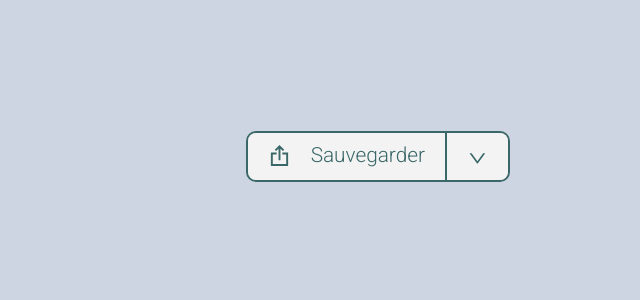
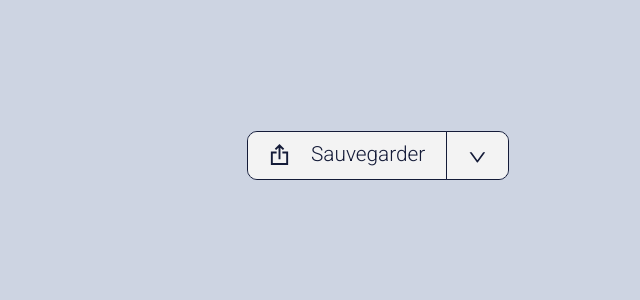
Before and after one commit to davidgolay/myComponent, a Next.js app: page / in a window 1280 px wide. Shown: the top 300 px of the page, without its empty margins (640-1280 px from the left). Built offline with nearby package versions, Linux system fonts and the light colour scheme.

Commit message:
clean css splitbutton

```diff
--- a/components/Formatters/SplitButton/SplitButton.js
+++ b/components/Formatters/SplitButton/SplitButton.js
@@ -31,16 +31,13 @@ const SplitButton = (props) => {
             name: "Sauvegarder",
             icon: <Export />,
             onClick: (() => onClick()),
-            validationMessage: 'Etes-vous sûr de vouloir sauvegarder cet état?',
             able: true,
-            width: '320px',
         },
         {
             id: 1,
             name: 'Provoquer',
             icon: <Magic />,
             able: true,
-            width: '260px',
         },
         {
             id: 2,
@@ -48,16 +45,13 @@ const SplitButton = (props) => {
             icon: <Basket />,
             onClick: (() => onClick()),
             able: true,
-            width: '280px',
         },
         {
             id: 3,
             name: 'Retourner',
             icon: <Return />,
             onClick: (() => onClick()),
-            validationMessage: 'Etes-vous sûr de vouloir retourner ce produit?',
             able: true,
-            width: '250px',
         },
         {
             id: 4,
@@ -65,14 +59,12 @@ const SplitButton = (props) => {
             icon: <Assign />,
             onClick: () => onClick(),
             able: true,
-            width: '340px',
         },
         {
             id: 5,
             name: 'optionZ',
             icon: <Magic />, onClick: (() => onClick()),
             able: true,
-            width: '200px',
         },
     ], []);
 
@@ -82,16 +74,10 @@ const SplitButton = (props) => {
     }
 
     useEffect(() => {
-
         let temp = [];
-        let longestNameLength = 0;
         for (let i = 0; i < mock.length; i++) {
             if (isOptionAble(mock[i])) {
                 temp.push({ ...mock[i] })
-            }
-            const nameLength = mock[i].name.length
-            if (longestNameLength < nameLength) {
-                longestNameLength = nameLength;
             }
         }
         setExtendedOptionsList(temp);
@@ -143,7 +129,7 @@ const SplitButton = (props) => {
                                             if (parseInt(idx) !== parseInt(selectedId))
                                                 return (
                                                     <React.Fragment key={'btn_' + idx}>
-                                                        <div className={[styles.option, (idx == 0 ? styles.first : undefined)].join(' ')}
+                                                        <div className={styles.option}
                                                             onClick={() => {
                                                                 handleClick(parseInt(option.id));
                                                             }}
@@ -169,7 +155,7 @@ const SplitButton = (props) => {
                         </div>
                         :
                         //BOUTON SOLO
-                        <div className={[styles.solo].join(' ')}>
+                        <div className={styles.solo}>
                             <div className={styles.option}>
                                 {renderIcon(extendedOptionsList[selectedId])}
                                 <div className={styles.content}>{extendedOptionsList[selectedId].name}</div>
--- a/components/Formatters/SplitButton/customSplitButton.module.scss
+++ b/components/Formatters/SplitButton/customSplitButton.module.scss
@@ -1,14 +1,12 @@
-$clr-primary: red;
 $clr-ligth: #f3f3f3;
-$hvr-light: #4c9c9c;
+$hvr-dark: #141b38;
 
 $clr-gray: #ccc;
-$clr-dark: #3a6767;
+$clr-dark: #141b38;
 
-$brd-width: 2px;
-$brd-width_x2: 4px;
-$bdr-gray-fat: 2px solid $clr-gray;
-$bdr-dark-fat: 2px solid $clr-dark;
+$brd-width: 1px;
+$bdr-gray-fat: $brd-width solid $clr-gray;
+$bdr-dark-fat: $brd-width solid $clr-dark;
 
 $rds-medium: 10px;
 
@@ -42,7 +40,7 @@ $curves: ease-in-out;
         }
 
         &:hover {
-            background: $hvr-light;
+            background: $hvr-dark;
             color: $clr-ligth;
         }
     }
@@ -79,8 +77,11 @@ $curves: ease-in-out;
         &.unfold.bottom {
             //  __________
             // |          |
+            border-radius: calc($rds-medium / 2);
             border-top-left-radius: 0px;
             border-top-right-radius: 0px;
+
+
             border-top: transparent;
             width: 100%;
 
@@ -120,7 +121,7 @@ $curves: ease-in-out;
         transition: $delay $curves;
 
         &:hover {
-            background: $hvr-light;
+            background: $hvr-dark;
             color: $clr-ligth;
         }
 
```
